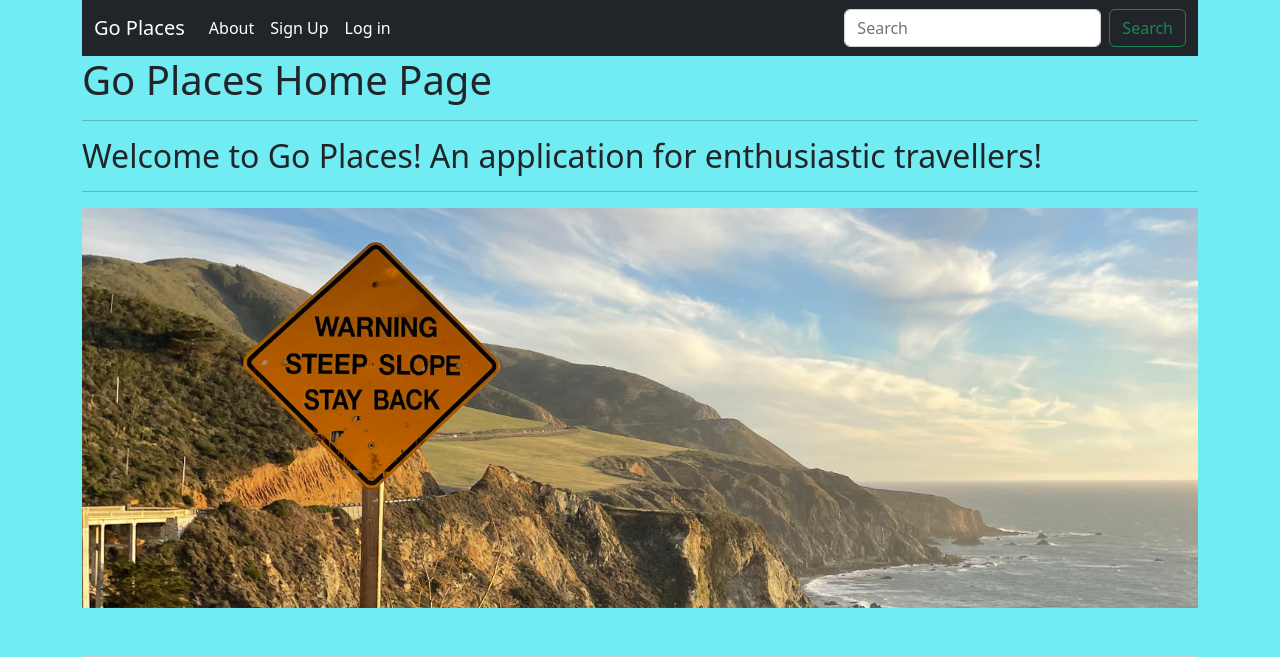
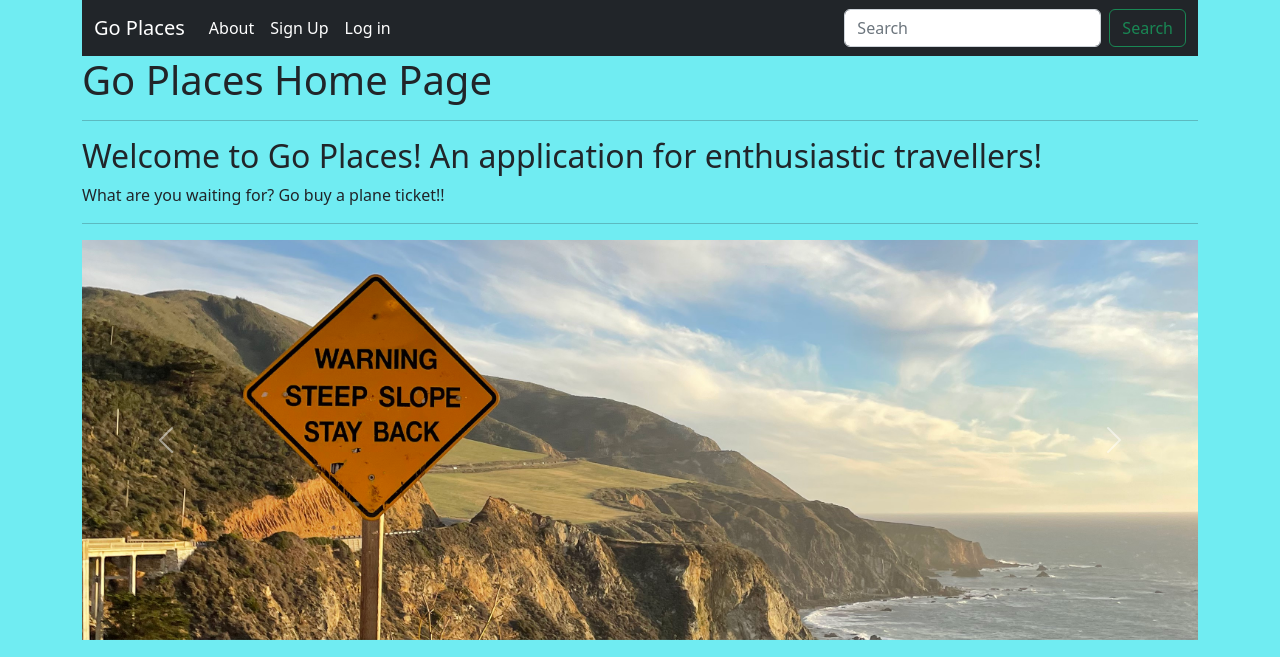
Before and after one commit to Calinpet/Go_Places, a Django app: page / in a window 1280 px wide. Shown: the top 657 px of the page. Run offline with Django 4.2, Linux system fonts and the light colour scheme.

Commit message:
minor styling changes

```diff
--- a/main_app/static/css/style.css
+++ b/main_app/static/css/style.css
@@ -21,6 +21,7 @@ main {
   object-position: center;
 }
 
+
 .footer {
   position: absolute;
   bottom: 0;
--- a/main_app/templates/about.html
+++ b/main_app/templates/about.html
@@ -8,6 +8,8 @@
 
 <hr>
 
+<p> Whatch the video and you'll find why :)</p>
+
 <div class="embed-responsive embed-responsive-4by3" >
   <iframe width="700" height="400" src="https://www.youtube.com/embed/MyqhDKNig88" title="Why Traveling Is Important" frameborder="0" allow="accelerometer; autoplay; clipboard-write; encrypted-media; gyroscope; picture-in-picture" allowfullscreen></iframe>
 </div>
--- a/main_app/templates/home.html
+++ b/main_app/templates/home.html
@@ -4,6 +4,7 @@
 <hr>
 <h2>Welcome to Go Places! An application for enthusiastic
   travellers!</h2>
+ <p>What are you waiting for? Go buy a plane ticket!!</p>
 <hr>
 
 <div id="carousel" class="carousel slide"data-bs-ride="carousel">
@@ -18,6 +19,14 @@
       <img src="../static/images/go_places.jpeg" class="d-block w-100" alt="Traveling the world">
     </div>
   </div>
+  <button class="carousel-control-prev" type="button" data-bs-target="#carouselExampleControls" data-bs-slide="prev">
+    <span class="carousel-control-prev-icon" aria-hidden="true"></span>
+    <span class="visually-hidden">Previous</span>
+  </button>
+  <button class="carousel-control-next" type="button" data-bs-target="#carouselExampleControls" data-bs-slide="next">
+    <span class="carousel-control-next-icon" aria-hidden="true"></span>
+    <span class="visually-hidden">Next</span>
+  </button>
 </div>
 
 
--- a/main_app/templates/places/detail.html
+++ b/main_app/templates/places/detail.html
@@ -32,6 +32,7 @@
 </div>
 
 <hr>
+
 <div class="row">
   <div class="todos-container">
     <section class="todos">
@@ -72,7 +73,9 @@
     </section>
   </div>
 </div>
+
 <hr>
+
 <div class="visits-container">
   <section class="visits">
     <div class="subsection-title">
@@ -89,7 +92,9 @@
       {{ visiting_form.as_p }}
       <button type="submit" class="btn btn-primary" >Add</button>
     </form>
+
     <h3>Past Visits</h3>
+
     {% if place.visit_set.all.count %}
     <table>
       <thead>
```
Also changed, not shown: main_app/templates/base.html (+4 -4 lines), main_app/static/images/visit.jpeg (added).
